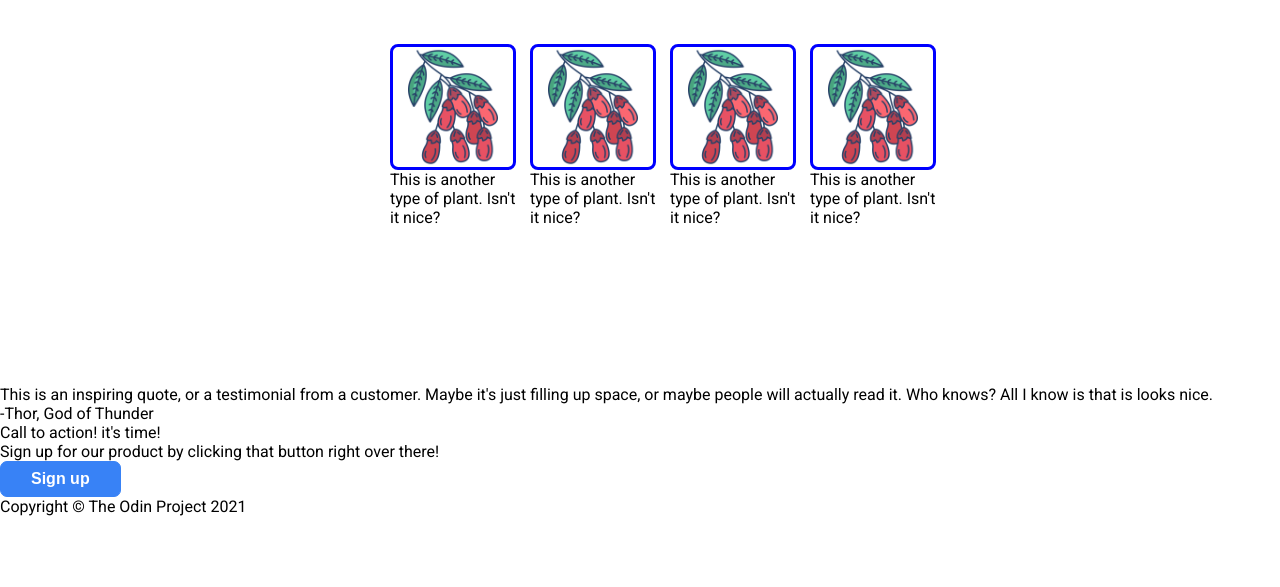
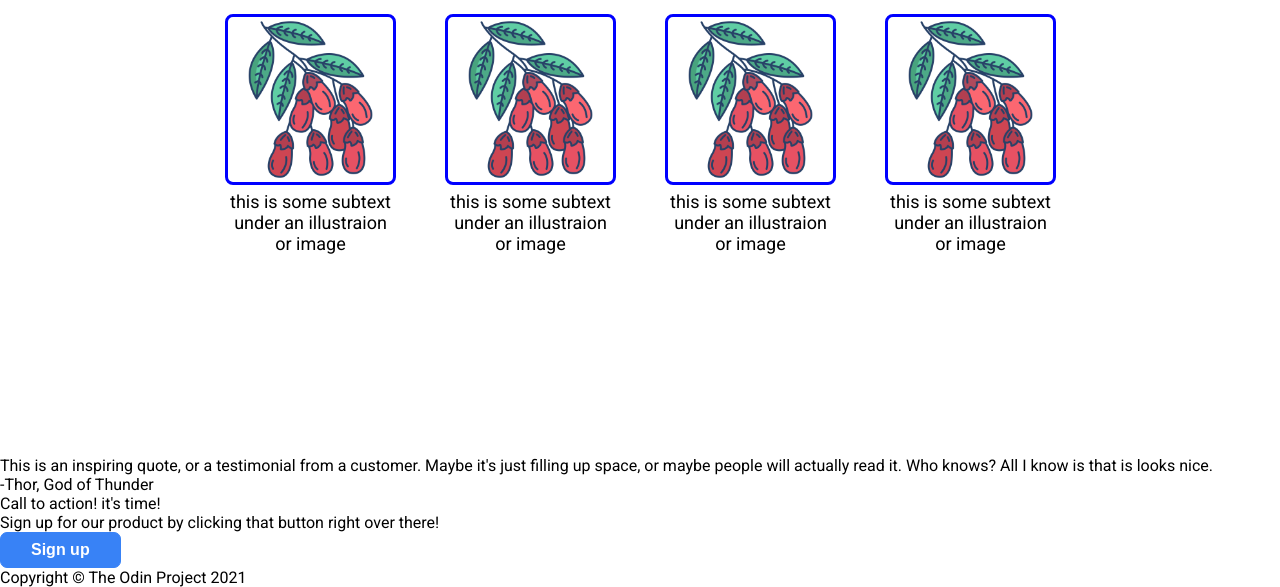
Before and after one commit to rozorb/landing_page, a plain HTML site: page index.html in a window 1280 px wide. Shown: the part 669-1256 px from the top of the page. Before the commit the page ends 1185 px from the top, so only its background shows below. Drawn offline with Linux system fonts and the light colour scheme.

Commit message:
finished styling section 3/5 section mid

```diff
--- a/index.html
+++ b/index.html
@@ -36,19 +36,19 @@
         <div class="midsubtext">
             <div class="subtext">
                 <img class="illustration" src="./images/barberry.png" alt="chili">
-                <div class="text">This is another type of plant. Isn't it nice?</div>
+                <div class="text">this is some subtext under an illustraion or image</div>
             </div>
             <div class="subtext">
                 <img class="illustration" src="./images/barberry.png" alt="chili">
-                <div class="text">This is another type of plant. Isn't it nice?</div>
+                <div class="text">this is some subtext under an illustraion or image</div>
             </div>
             <div class="subtext">
                 <img class="illustration" src="./images/barberry.png" alt="chili">
-                <div class="text">This is another type of plant. Isn't it nice?</div>
+                <div class="text">this is some subtext under an illustraion or image</div>
             </div>
             <div class="subtext">
                 <img class="illustration" src="./images/barberry.png" alt="chili">
-                <div class="text">This is another type of plant. Isn't it nice?</div>
+                <div class="text">this is some subtext under an illustraion or image</div>
             </div>
         </div>
     </div>
--- a/styles.css
+++ b/styles.css
@@ -74,16 +74,11 @@ button {
 }
 
 .mid {
-    padding: 90px 0px;
+    padding: 50px 0px 90px;
     display: flex;
     flex-direction: column;
     justify-content: center;
     align-items: center;
-    gap: 30px;
-}
-
-.midsubtext {
-    display: flex;
 }
 
 .midheader {
@@ -91,16 +86,30 @@ button {
     font-weight: 800;
     color: #1F2937;
 }
+
+.midsubtext {
+    display: flex;
+    text-align: center;
+    margin-left: -70px;
+}
+
+
 .subtext {
-    padding: 30px;
-    width: 80px;
+    padding: 70px 60px;
+    width: 100px;
     display: flex;
+    justify-content: center;
     flex-direction: column;
     flex-wrap: wrap;
 }
 
 .illustration {
-    width: 120px;
+    width: 165px;
     border: 3px blue solid;
     border-radius: 8px;
+    margin-bottom: 6px;
 }
+
+.text {
+    font-size: 18px;
+}
```
